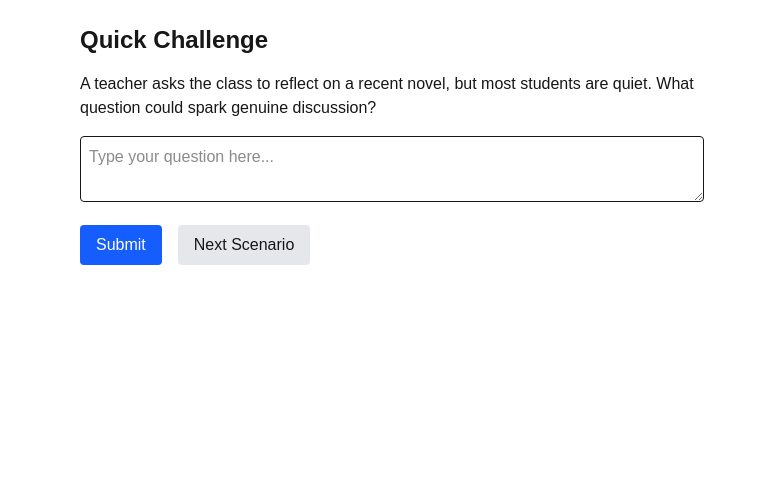
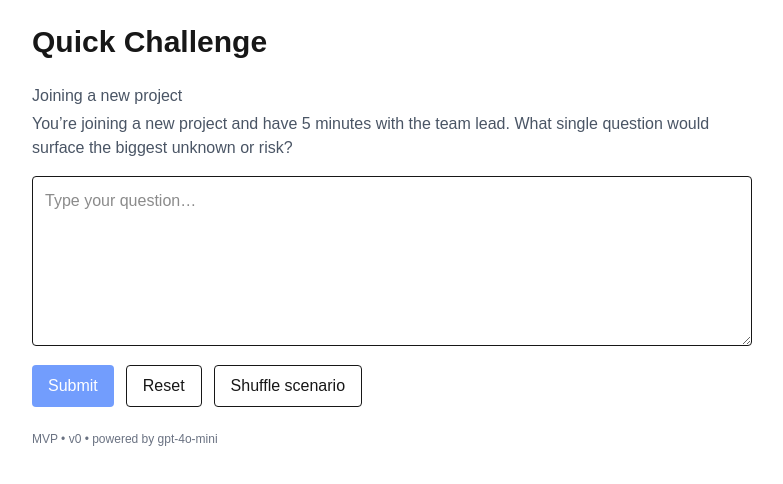
Before and after one commit to kcoffman189/roga, a Next.js app in the folder apps/web/: page /game in a window 1280 px wide. Shown: the top 484 px of the page, without its empty margins (248-1031 px from the left). Built offline with nearby package versions, Linux system fonts and the light colour scheme.

Commit message:
Fix: lock scenario between renders; add Shuffle

```diff
--- a/apps/web/src/app/game/page.tsx
+++ b/apps/web/src/app/game/page.tsx
@@ -1,71 +1,141 @@
-"use client";
+'use client';
 
-import { useState } from "react";
-import scenarios from "@/data/scenarios.json";
+import { useEffect, useState, useCallback } from 'react';
+import scenariosData from '@/data/scenarios.json';
+
+type Scenario = {
+  id: number;
+  title: string;
+  prompt: string;
+};
+
+// (Optional) stable “daily” index so all users see the same first scenario each day.
+// You can keep this, or switch to a simple random if you prefer.
+function pickDailyIndex(len: number): number {
+  const d = new Date();
+  const seed = Number(`${d.getUTCFullYear()}${String(d.getUTCMonth() + 1).padStart(2, '0')}${String(d.getUTCDate()).padStart(2, '0')}`);
+  // Simple deterministic hash -> 0..len-1
+  let h = 2166136261 ^ seed;
+  h = Math.imul(h ^ (h >>> 13), 16777619);
+  h ^= h >>> 16;
+  return Math.abs(h) % len;
+}
 
 export default function GamePage() {
-  // Pick 5 random scenarios for the day
-  const dailyScenarios = scenarios
-    .sort(() => 0.5 - Math.random())
-    .slice(0, 5);
+  const [scenarios, setScenarios] = useState<Scenario[]>([]);
+  const [idx, setIdx] = useState<number | null>(null); // the ONLY place that controls which scenario shows
+  const [userQuestion, setUserQuestion] = useState('');
+  const [feedback, setFeedback] = useState('');
+  const [isLoading, setIsLoading] = useState(false);
 
-  const [index, setIndex] = useState(0);
-  const [userQuestion, setUserQuestion] = useState("");
-  const [feedback, setFeedback] = useState("");
+  // Load scenarios once
+  useEffect(() => {
+    // If you’re importing the JSON (as above), you can just set it directly:
+    setScenarios(scenariosData as Scenario[]);
 
-  const scenario = dailyScenarios[index];
+    // Lock initial index:
+    const stored = localStorage.getItem('roga_current_idx');
+    if (stored) {
+      setIdx(parseInt(stored, 10));
+    } else {
+      const initial = pickDailyIndex((scenariosData as Scenario[]).length);
+      setIdx(initial);
+      localStorage.setItem('roga_current_idx', String(initial));
+    }
+  }, []);
 
-  const handleSubmit = async () => {
+  const current = idx !== null && scenarios.length > 0 ? scenarios[idx] : null;
+
+  const shuffle = useCallback(() => {
+    if (scenarios.length < 2 || idx === null) return;
+    // Pick a different index than the current one
+    const next = (idx + 1 + Math.floor(Math.random() * (scenarios.length - 1))) % scenarios.length;
+    setIdx(next);
+    localStorage.setItem('roga_current_idx', String(next));
+    setUserQuestion('');
+    setFeedback('');
+  }, [idx, scenarios.length]);
+
+  const submit = useCallback(async () => {
+    if (!current) return;
+    setIsLoading(true);
+    setFeedback('');
+
     try {
-      const response = await fetch(`${process.env.NEXT_PUBLIC_API_URL}/ask`, {
-        method: "POST",
-        headers: { "Content-Type": "application/json" },
+      const apiBase = process.env.NEXT_PUBLIC_API_URL;
+      const res = await fetch(`${apiBase}/ask`, {
+        method: 'POST',
+        headers: { 'Content-Type': 'application/json' },
         body: JSON.stringify({ user_question: userQuestion }),
       });
-      const data = await response.json();
-      setFeedback(data.answer);
-    } catch (err) {
-      setFeedback("Error: Could not fetch feedback.");
+
+      const data = await res.json();
+      if (!res.ok) throw new Error(data?.error || 'Request failed');
+
+      setFeedback(data?.answer || 'No feedback returned.');
+    } catch (e: any) {
+      setFeedback(e?.message || 'Failed to fetch');
+    } finally {
+      setIsLoading(false);
     }
-  };
+  }, [current, userQuestion]);
+
+  if (!current) {
+    return (
+      <div className="mx-auto max-w-3xl p-6">
+        <p className="text-gray-500">Loading scenarios…</p>
+      </div>
+    );
+  }
 
   return (
-    <div className="p-6 max-w-2xl mx-auto">
-      <h1 className="text-2xl font-bold mb-4">Quick Challenge</h1>
-      <p className="mb-4">{scenario.prompt}</p>
+    <div className="mx-auto max-w-3xl p-6">
+      <h1 className="text-3xl font-semibold mb-6">Quick Challenge</h1>
+
+      <div className="mb-4 text-gray-600">
+        <p className="font-medium">{current.title}</p>
+        <p className="mt-1">{current.prompt}</p>
+      </div>
 
       <textarea
+        className="w-full border rounded p-3 mb-3"
+        rows={6}
+        placeholder="Type your question…"
         value={userQuestion}
         onChange={(e) => setUserQuestion(e.target.value)}
-        placeholder="Type your question here..."
-        className="w-full p-2 border rounded mb-4"
       />
 
-      <div className="flex gap-4">
+      <div className="flex gap-3 mb-4">
         <button
-          onClick={handleSubmit}
-          className="px-4 py-2 bg-blue-600 text-white rounded"
+          className="px-4 py-2 rounded bg-blue-600 text-white disabled:opacity-60"
+          onClick={submit}
+          disabled={isLoading || !userQuestion.trim()}
         >
-          Submit
+          {isLoading ? 'Scoring…' : 'Submit'}
         </button>
+
         <button
+          className="px-4 py-2 rounded border"
           onClick={() => {
-            setUserQuestion("");
-            setFeedback("");
-            setIndex((index + 1) % dailyScenarios.length);
+            setUserQuestion('');
+            setFeedback('');
           }}
-          className="px-4 py-2 bg-gray-200 rounded"
         >
-          Next Scenario
+          Reset
+        </button>
+
+        <button className="px-4 py-2 rounded border" onClick={shuffle}>
+          Shuffle scenario
         </button>
       </div>
 
       {feedback && (
-        <div className="mt-6 p-4 border rounded bg-gray-50">
-          <strong>Feedback:</strong>
-          <p>{feedback}</p>
+        <div className="rounded border p-4 bg-red-50 text-red-700">
+          {feedback}
         </div>
       )}
+
+      <p className="mt-6 text-xs text-gray-500">MVP • v0 • powered by gpt-4o-mini</p>
     </div>
   );
 }
```
